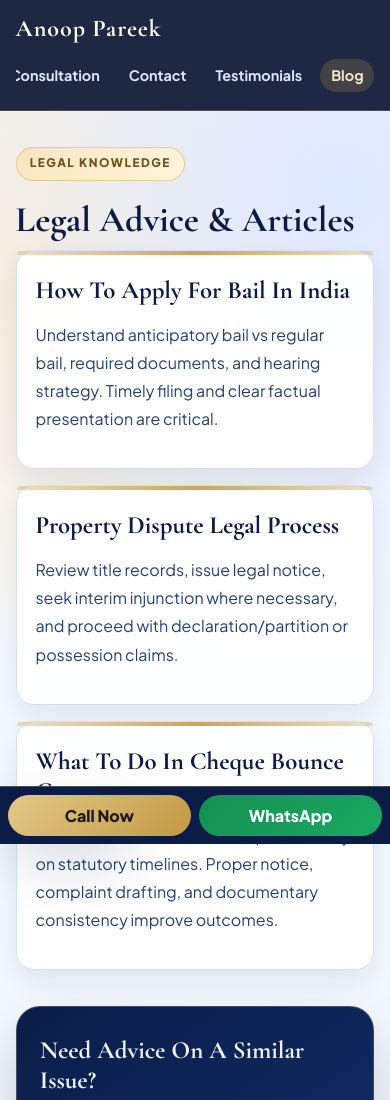
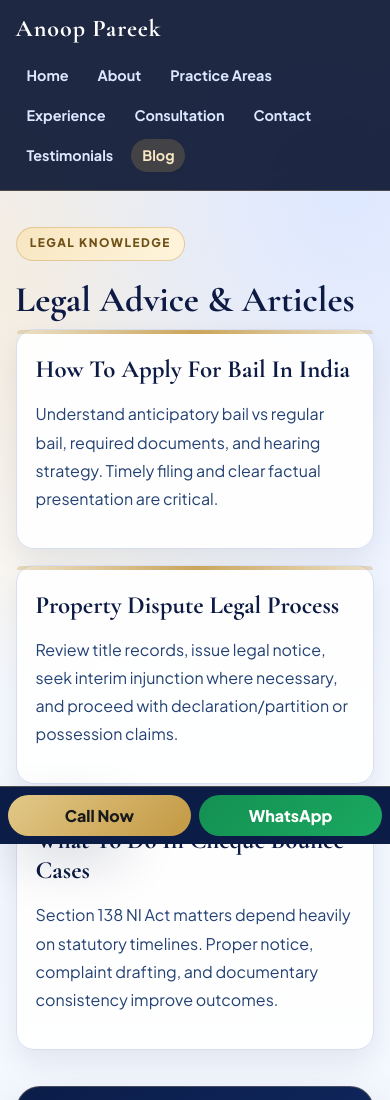
Before and after one commit to harshcybonix/anooppareek1, a plain HTML site: page blog.html in a window 390 px wide. Shown: the top 1100 px of the page. Drawn offline with nearby package versions, Linux system fonts and the light colour scheme.

Commit message:
Add files via upload

```diff
--- a/assets/css/style.css
+++ b/assets/css/style.css
@@ -508,8 +508,8 @@ input:focus, textarea:focus { outline: none; border-color: #6889de; box-shadow:
   .campaign-poster { min-height: 260px; }
   .banner-actions { grid-template-columns: 1fr; }
   .nav-wrap { flex-direction: column; align-items: flex-start; }
-  nav { width: 100%; overflow-x: auto; padding-bottom: .25rem; flex-wrap: nowrap; }
-  nav a { white-space: nowrap; }
+  nav { width: 100%; overflow-x: visible; padding-bottom: .25rem; flex-wrap: wrap; justify-content: flex-start; }
+  nav a { white-space: normal; }
   .grid, .grid.two, .footer-grid, .hero-kpis { grid-template-columns: 1fr; }
   .floating-actions { display: none; }
   .chatbot { left: .6rem; bottom: 4.2rem; }
```
